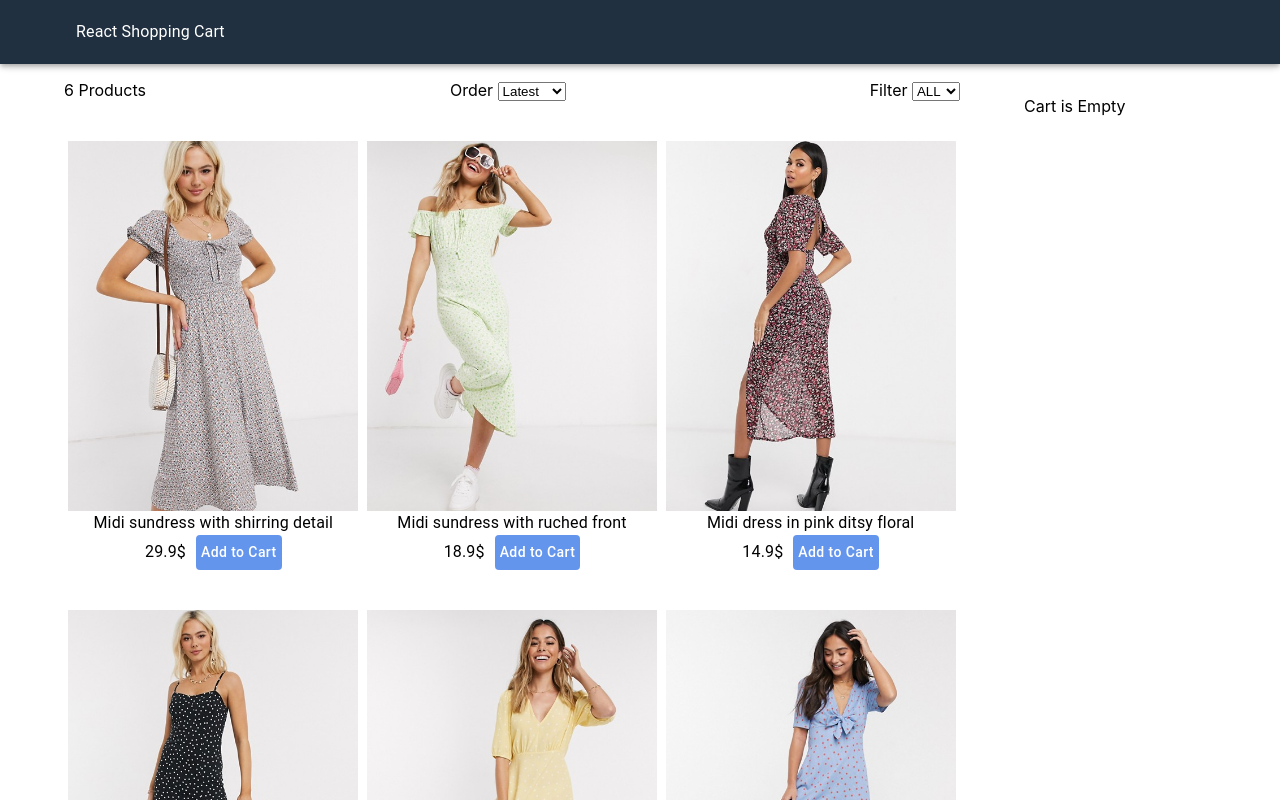
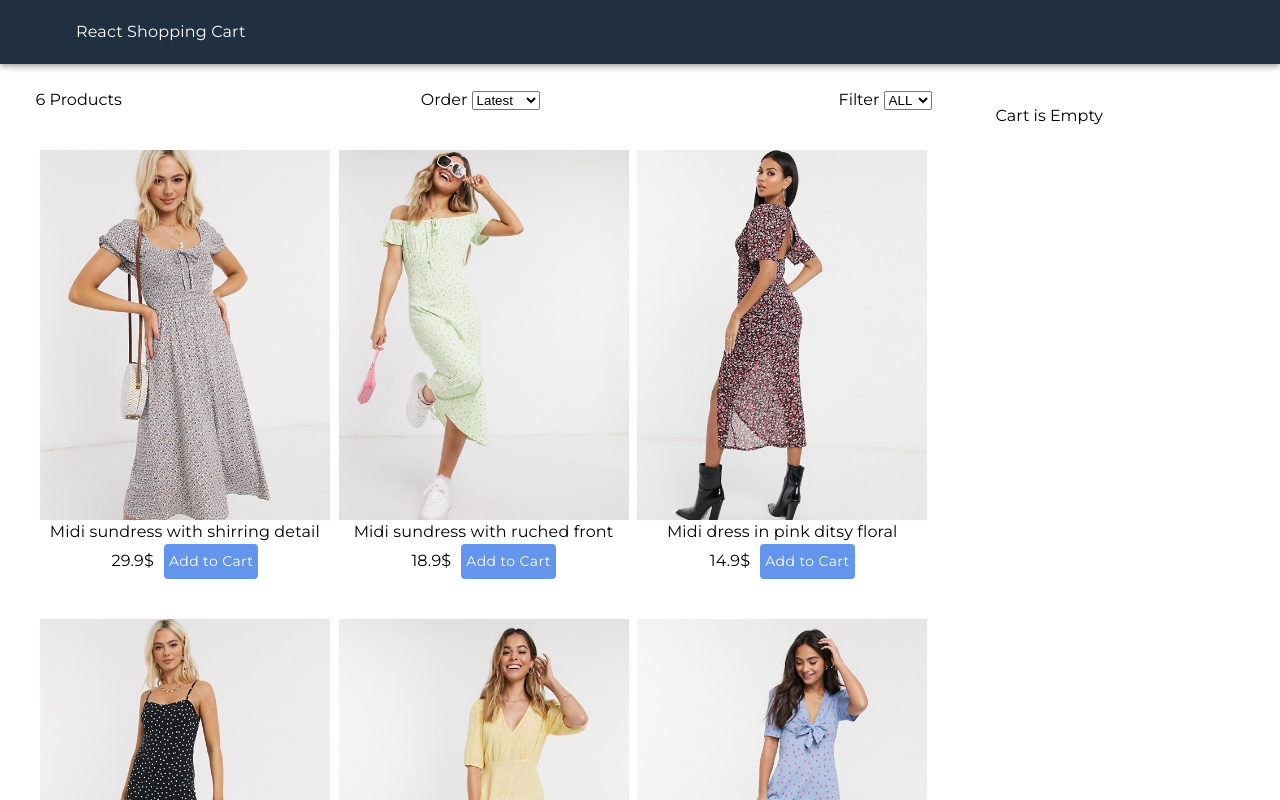
Before and after one commit to shauryaBlue/ShoppingCart, a React (Create React App) app in the folder shopping-cart/: page / in a window 1280 px wide. Shown: the top 800 px of the page. Built offline with nearby package versions, Linux system fonts and the light colour scheme.

Commit message:
Font changed

```diff
--- a/shopping-cart/public/index.html
+++ b/shopping-cart/public/index.html
@@ -5,10 +5,15 @@
 		<meta name="viewport" content="width=device-width, initial-scale=1" />
 		<meta name="theme-color" content="#000000" />
 		<meta
-			name="description"
+			name="Shopping Cart"
 			content="Web site created using create-react-app"
 		/>
 		<link rel="apple-touch-icon" href="%PUBLIC_URL%/logo192.png" />
+		<link
+			rel="stylesheet"
+			href="https://fonts.googleapis.com/css?family=Montserrat"
+		/>
+
 		<!--
       manifest.json provides metadata used when your web app is installed on a
       user's mobile device or desktop. See https://developers.google.com/web/fundamentals/web-app-manifest/
@@ -18,14 +23,5 @@
 	</head>
 	<body>
 		<div id="root"></div>
-		<!--
-      This HTML file is a template.
-      If you open it directly in the browser, you will see an empty page.
-
-      You can add webfonts, meta tags, or analytics to this file.
-      The build step will place the bundled scripts into the <body> tag.
-
-      To begin the development, run `npm start` or `yarn start`.
-      To create a production bundle, use `npm run build` or `yarn build`.
-    --></body>
+	</body>
 </html>
--- a/shopping-cart/src/App.js
+++ b/shopping-cart/src/App.js
@@ -10,7 +10,7 @@ function App() {
 			<Box
 				display="flex"
 				flexDirection="row"
-				style={{ marginTop: "80px" }}
+				style={{ marginTop: "80px", padding: "10px" }}
 			>
 				<AllProducts />
 			</Box>
--- a/shopping-cart/src/Components/AllProducts/index.jsx
+++ b/shopping-cart/src/Components/AllProducts/index.jsx
@@ -84,7 +84,7 @@ class AllProducts extends Component {
 	render() {
 		return (
 			<Box display="flex" flexDirection="row">
-				<Box container style={{ width: "70vw", marginLeft: "5vw" }}>
+				<Box container style={{ width: "70vw", marginLeft: "2vw" }}>
 					<Filter
 						count={this.state.products.length}
 						size={this.state.size}
--- a/shopping-cart/src/Components/Cart/index.jsx
+++ b/shopping-cart/src/Components/Cart/index.jsx
@@ -4,7 +4,7 @@ import { Box, Button } from "@material-ui/core";
 const Cart = ({ cartItems, removeFromCart }) => {
 	return (
 		<>
-			<div>
+			<div style={{ fontFamily: "Montserrat" }}>
 				{cartItems.length === 0 ? (
 					<p> Cart is Empty</p>
 				) : (
@@ -46,7 +46,10 @@ const Cart = ({ cartItems, removeFromCart }) => {
 							</p>
 							<Button
 								onClick={() => removeFromCart(item)}
-								style={{ textTransform: "none" }}
+								style={{
+									textTransform: "none",
+									fontFamily: "Montserrat"
+								}}
 							>
 								Remove from Cart
 							</Button>
--- a/shopping-cart/src/Components/Filter/index.jsx
+++ b/shopping-cart/src/Components/Filter/index.jsx
@@ -9,7 +9,8 @@ export default class Filter extends Component {
 					display: "flex",
 					flexDirection: "row",
 					justifyContent: "space-between",
-					marginBottom: "5vh"
+					marginBottom: "5vh",
+					fontFamily: "Montserrat"
 				}}
 			>
 				<div className="filter-result">{this.props.count} Products</div>
--- a/shopping-cart/src/Components/Navbar/index.jsx
+++ b/shopping-cart/src/Components/Navbar/index.jsx
@@ -17,7 +17,12 @@ const Navbar = ({ classes, props }) => {
 				<Toolbar className={classes.toolbarBackground}>
 					<div style={{ flex: 1 }}>
 						<IconButton>
-							<Typography style={{ color: "white" }}>
+							<Typography
+								style={{
+									color: "white",
+									fontFamily: "Montserrat"
+								}}
+							>
 								React Shopping Cart
 							</Typography>
 						</IconButton>
--- a/shopping-cart/src/Components/SingleProduct/index.jsx
+++ b/shopping-cart/src/Components/SingleProduct/index.jsx
@@ -3,28 +3,39 @@ import { Box, Button, Typography } from "@material-ui/core";
 
 const SingleProduct = ({ product, addToCart }) => {
 	return (
-		<Box display="flex" flexDirection="column" alignItems="center" mb={5}>
+		<Box
+			display="flex"
+			flexDirection="column"
+			alignItems="center"
+			mb={5}
+			style={{ fontFamily: "Montserrat" }}
+		>
 			<img
 				src={product.image}
 				alt="Dress"
 				style={{ width: "290px", height: "370px" }}
 			/>
 			<Box>
-				<Typography>{product.title}</Typography>
+				<Typography style={{ fontFamily: "Montserrat" }}>
+					{product.title}
+				</Typography>
 				<Box
 					display="flex"
 					flexDirection="row"
 					justifyContent="center"
 					alignItems="center"
 				>
-					<Typography>{product.price}$</Typography>
+					<Typography style={{ fontFamily: "Montserrat" }}>
+						{product.price}$
+					</Typography>
 					<Button
 						style={{
 							textTransform: "none",
 							color: "white",
 							padding: 5,
 							marginLeft: 10,
-							background: "#6495ED"
+							background: "#6495ED",
+							fontFamily: "Montserrat"
 						}}
 						onClick={() => addToCart(product)}
 					>
```
